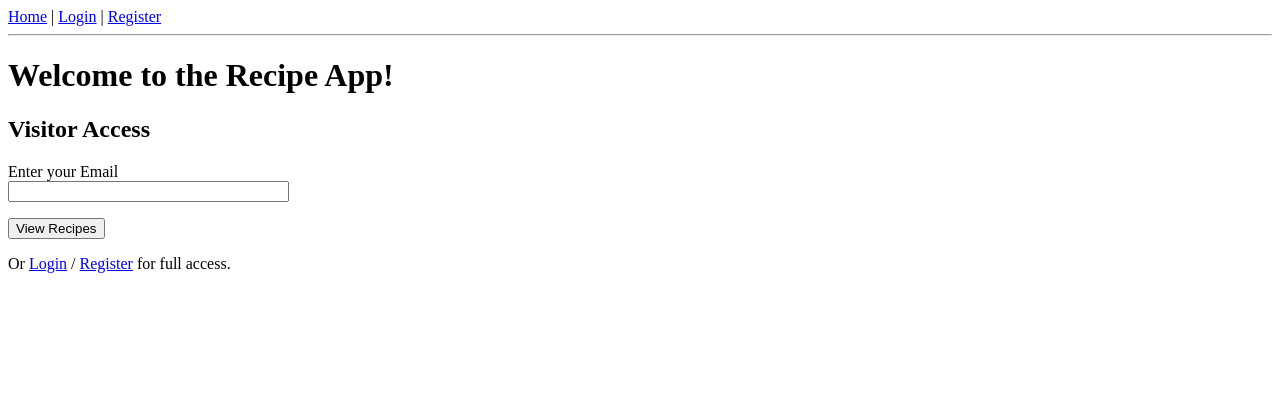
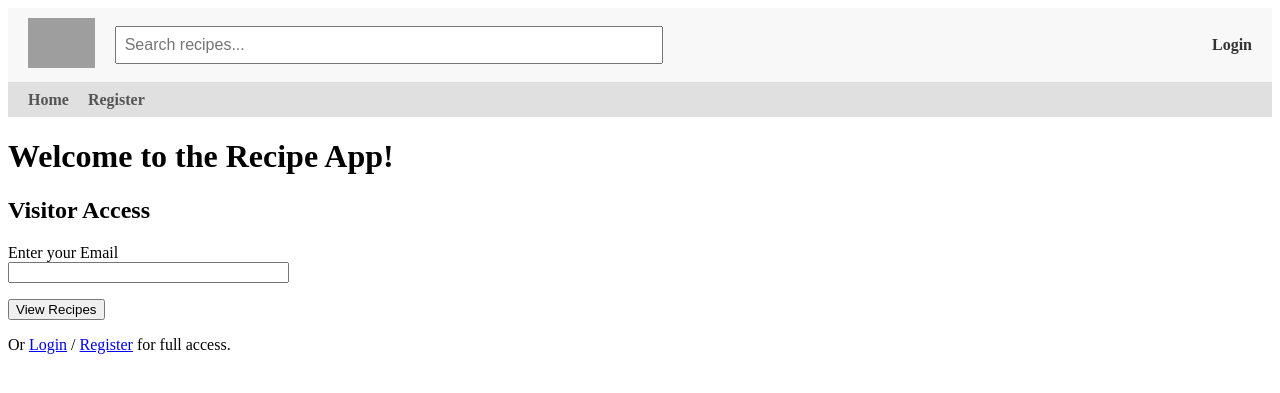
Before and after one commit to dannyvasq/register_here, a Flask app: page / in a window 1280 px wide. Shown: the top 393 px of the page. Run offline with Flask 3, Linux system fonts and the light colour scheme; grey boxes are pictures that could not be loaded.

Commit message:
Added a search bar

```diff
--- a/app.py
+++ b/app.py
@@ -1,5 +1,5 @@
 
-from flask import Flask, render_template, redirect, url_for, flash, session
+from flask import Flask, render_template, redirect, url_for, flash, session, request
 from forms import RegistrationForm, LoginForm, RecipeForm, VisitorEmailForm, ProfileForm
 from models import db, User, Recipe, Profile
 from flask_login import LoginManager, login_user, logout_user, login_required, current_user
@@ -36,7 +36,11 @@ def home():
 def visitor_recipes():
     if 'visitor_email' not in session:
         return redirect(url_for('home'))
-    recipes = Recipe.query.all()
+    search_query = request.args.get('q', '')
+    if search_query:
+        recipes = Recipe.query.filter(Recipe.title.ilike(f'%{search_query}%')).all()
+    else:
+        recipes = Recipe.query.all()
     return render_template('visitor_recipes.html', recipes=recipes)
 
 @app.route('/login', methods=['GET','POST'])
--- a/templates/base.html
+++ b/templates/base.html
@@ -4,23 +4,89 @@
 <head>
     <meta charset="UTF-8">
     <title>{% block title %}Recipe App{% endblock %}</title>
+    <style>
+        /* Top navbar with logo, search bar, login */
+        .top-navbar {
+            display: flex;
+            align-items: center;
+            justify-content: space-between;
+            padding: 10px 20px;
+            background-color: #f8f8f8;
+            border-bottom: 1px solid #ddd;
+        }
+        .top-navbar .logo img {
+            height: 50px;
+        }
+        .top-navbar .search-bar {
+            flex: 1;
+            margin: 0 20px;
+        }
+        .top-navbar .search-bar input[type="text"] {
+            width: 50%;
+            padding: 8px;
+            font-size: 16px;
+        }
+        .top-navbar .login-link a {
+            margin-left: 20px;
+            text-decoration: none;
+            font-weight: bold;
+            color: #333;
+        }
+
+        /* Bottom nav menu */
+        .bottom-navbar {
+            background-color: #e0e0e0;
+            padding: 8px 20px;
+        }
+        .bottom-navbar a {
+            margin-right: 15px;
+            text-decoration: none;
+            font-weight: bold;
+            color: #555;
+        }
+        .bottom-navbar a:hover {
+            color: #000;
+        }
+    </style>
 </head>
 <body>
-    <nav>
-        <a href="{{ url_for('home') }}">Home</a> |
+
+    <!-- Top navbar: logo + search + login -->
+    <div class="top-navbar">
+        <div class="logo">
+            <a href="{{ url_for('home') }}">
+                <img src="{{ url_for('static', filename='logo.png') }}" alt="Recipe App Logo">
+            </a>
+        </div>
+        <div class="search-bar">
+            <form action="{{ url_for('visitor_recipes') }}" method="get">
+                <input type="text" name="q" placeholder="Search recipes...">
+            </form>
+        </div>
+        <div class="login-link">
+            {% if current_user.is_authenticated %}
+                <a href="{{ url_for('logout') }}">Logout</a>
+            {% elif session.get('visitor_email') %}
+                <a href="{{ url_for('logout') }}">Exit Visitor Mode</a>
+            {% else %}
+                <a href="{{ url_for('login') }}">Login</a>
+            {% endif %}
+        </div>
+    </div>
+
+    <!-- Bottom navbar: regular nav links -->
+    <div class="bottom-navbar">
+        <a href="{{ url_for('home') }}">Home</a>
         {% if current_user.is_authenticated %}
-            <a href="{{ url_for('recipes') }}">My Recipes</a> |
-            <a href="{{ url_for('make_recipe') }}">Make Recipe</a> |
-            <a href="{{ url_for('logout') }}">Logout</a>
+            <a href="{{ url_for('recipes') }}">My Recipes</a>
+            <a href="{{ url_for('make_recipe') }}">Make Recipe</a>
         {% elif session.get('visitor_email') %}
-            <a href="{{ url_for('visitor_recipes') }}">Visitor Recipes</a> |
-            <a href="{{ url_for('logout') }}">Exit Visitor Mode</a>
+            <a href="{{ url_for('visitor_recipes') }}">Visitor Recipes</a>
         {% else %}
-            <a href="{{ url_for('login') }}">Login</a> |
             <a href="{{ url_for('register') }}">Register</a>
         {% endif %}
-    </nav>
-    <hr>
+    </div>
+
     {% with messages = get_flashed_messages(with_categories=true) %}
       {% if messages %}
         {% for category, message in messages %}
@@ -30,5 +96,6 @@
     {% endwith %}
 
     {% block content %}{% endblock %}
+
 </body>
 </html>
```
